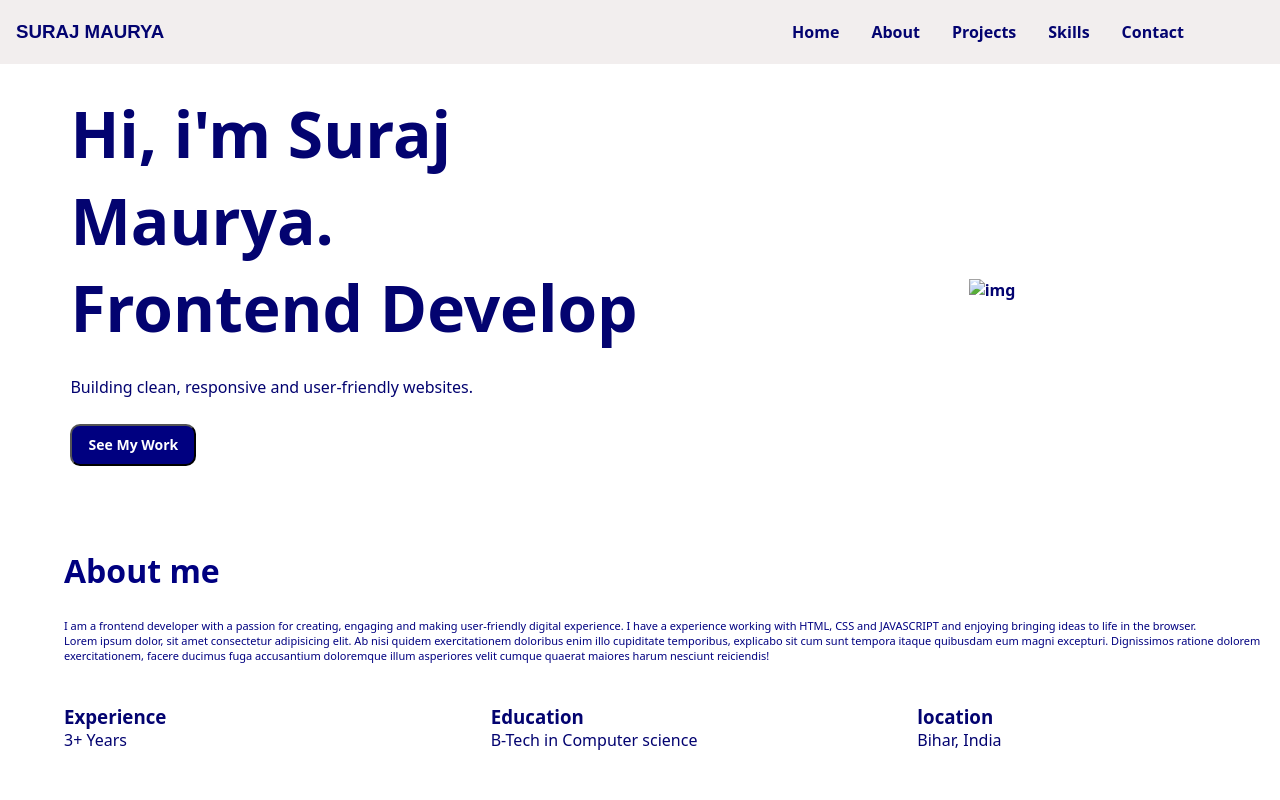
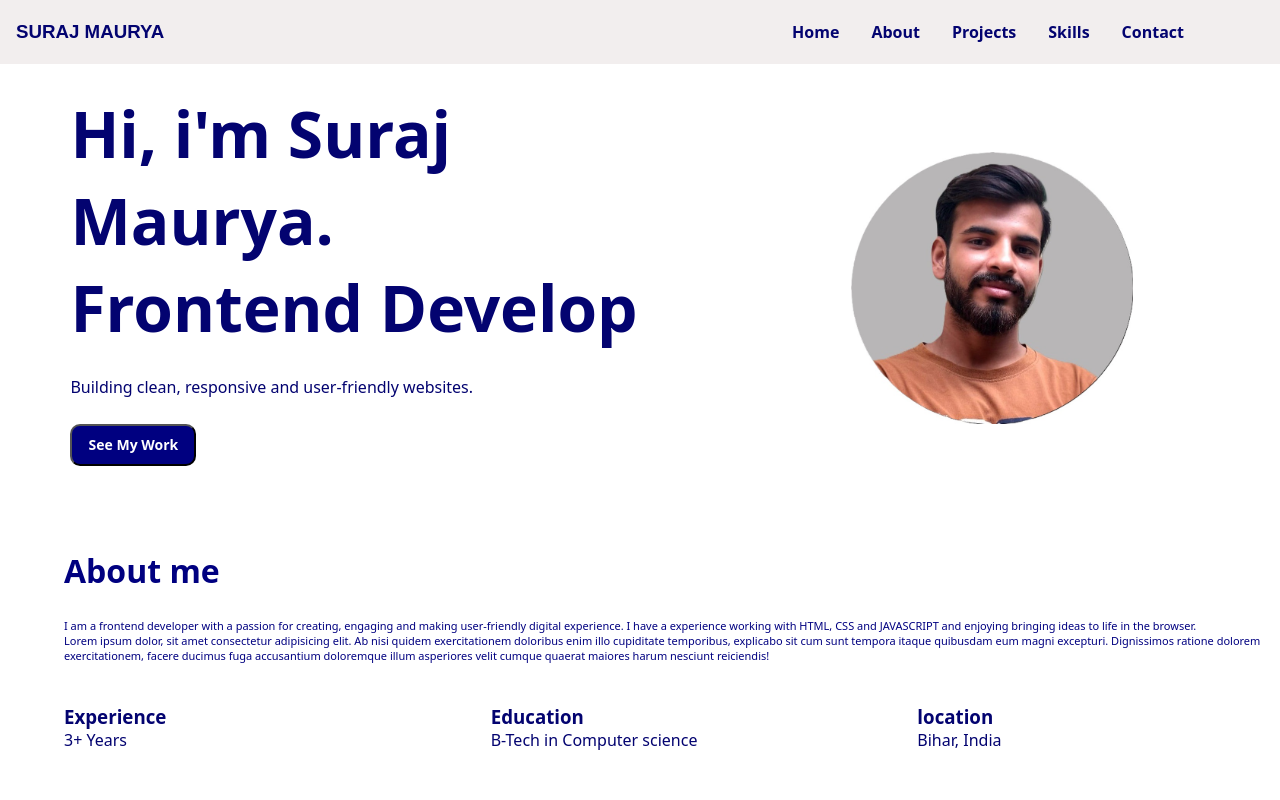
Before and after one commit to git-suraj-96/personal-portfolio, a plain HTML site: page index.html in a window 1280 px wide. Shown: the top 800 px of the page. Drawn offline with Linux system fonts and the light colour scheme.

Commit message:
Update index.html

```diff
--- a/index.html
+++ b/index.html
@@ -32,7 +32,7 @@
         </div>
         <div class="right">
             <span class="img">
-                <img src="..\02_assests\images\cropped-profile .jpg" alt="img">
+                <img src="cropped-profile .jpg" alt="img">
             </span>
         </div>
     </main>
```
